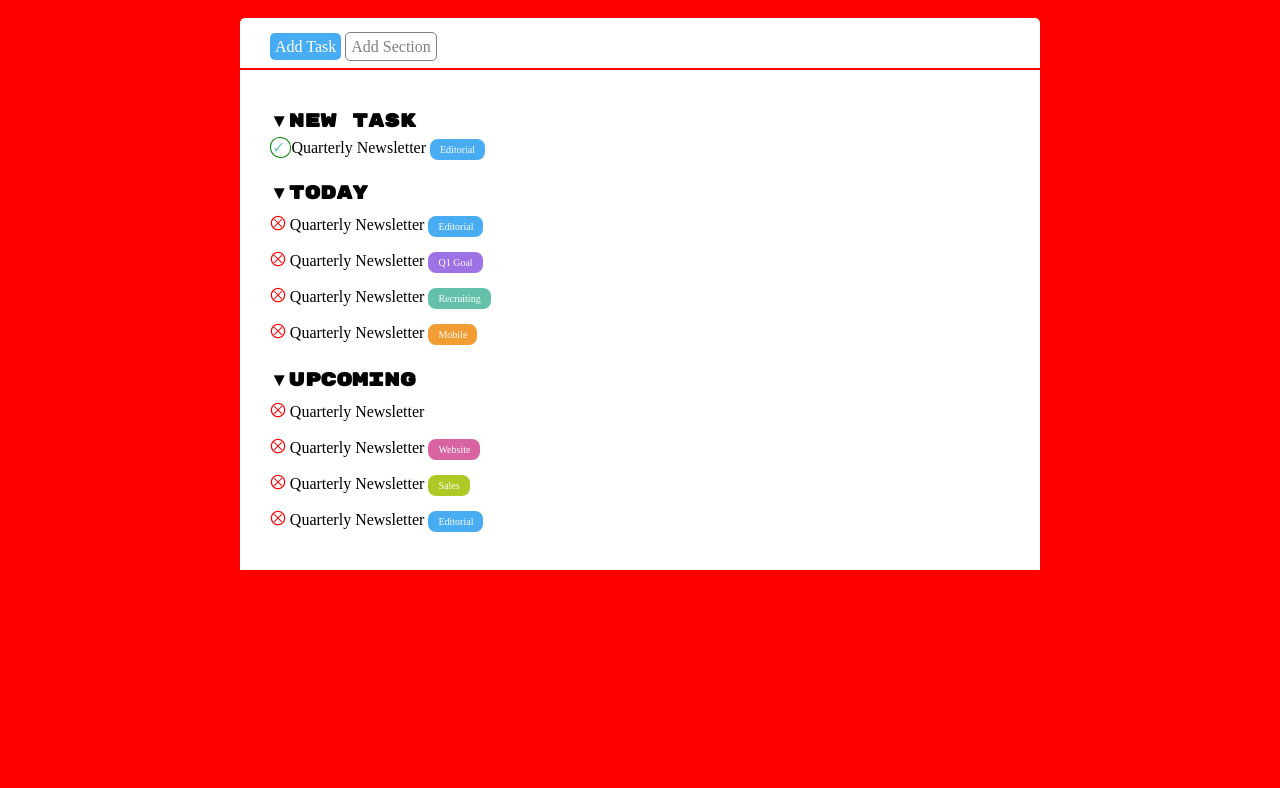
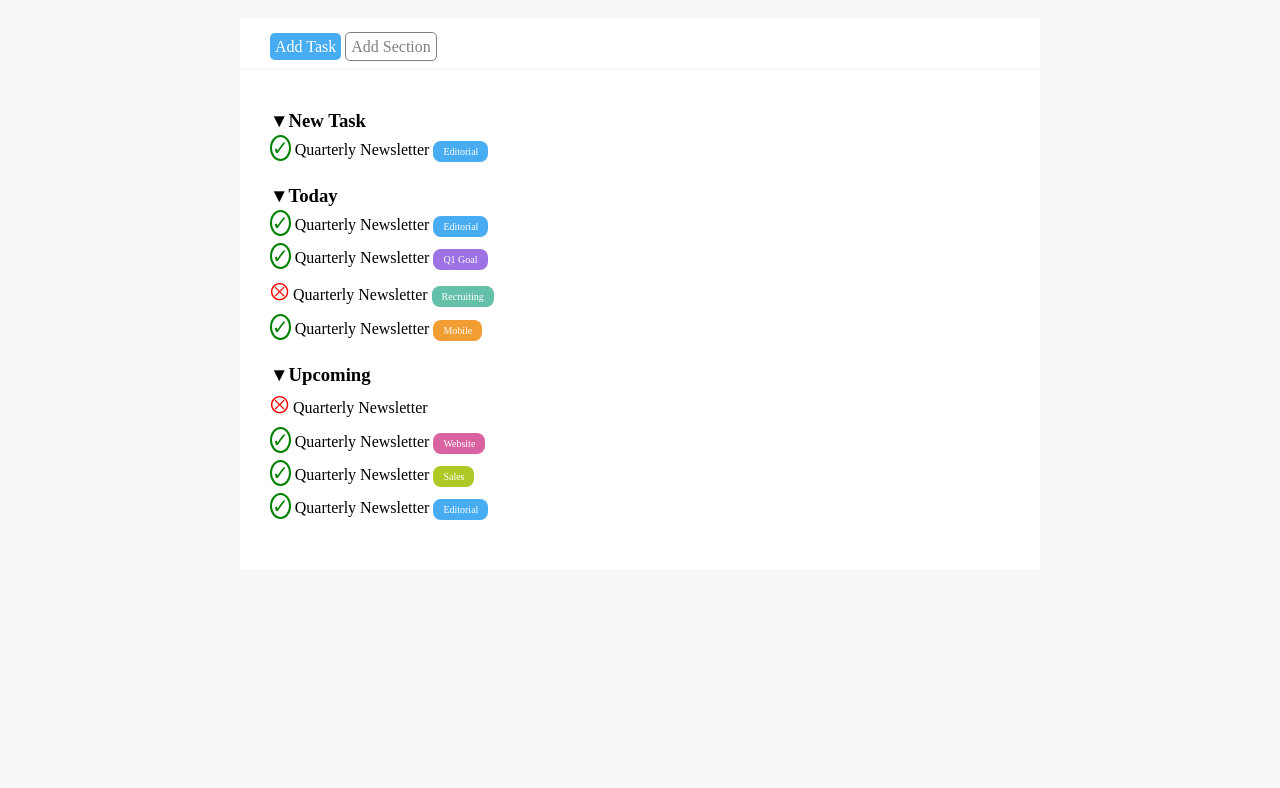
Before and after one commit to karimdib/html-css-toboolist, a plain HTML site: page index.html in a window 1280 px wide. Shown: the part 82-870 px from the top of the page. After the commit the page ends 800 px from the top, so only its background shows below. Drawn offline with Linux system fonts and the light colour scheme.

Commit message:
add comment index

```diff
--- a/css/style.css
+++ b/css/style.css
@@ -3,14 +3,24 @@
     padding: 0;
     box-sizing: border-box;
 }
+
+
+body{
+    background-color:#f6f8f9 ;
+}
+
 ul, ol{
     list-style: none;
     margin: 0;
     padding: 10px 0px;
 }
+
+
 li{
-    padding: 5px 0;
+    padding: 6px 0;
 }
+
+/*inizio header */
 
 header {
     height: 70px;
@@ -28,24 +38,19 @@ header {
     line-height: 50px;
     font-family: 'IBM Plex Mono', monospace;
 }
+/*fine header */
 
-main{
+/*inizio main */
 
-    background-color:/*#f6f8f9*/ red;
-    height: 100vh;
-
-
-}
-
-.cointainer-one{
+.container-one{
     padding-top: 30px;
     max-width: 800px;
     margin: auto;
-    background-color: /*#f6f8f9*/ red;
+    background-color: #f6f8f9 ;
 }
 
 
-
+/*prima sezione */
 .first{
     height: 30px;
     width: 800px;
@@ -55,8 +60,7 @@ main{
     border-radius: 5px 5px 0px 0px  ;
 }
 
-
-
+/*primo bottone */
 #first-a {
 
     background-color: #47acf1;
@@ -67,6 +71,7 @@ main{
 
 }
 
+/*secondo bottone */
 #second-a {
 
 
@@ -77,6 +82,7 @@ main{
     border: 1px solid grey;
 }
 
+/*seconda sezione */
 .second{
     height: 500px;
     width: 800px;
@@ -84,20 +90,26 @@ main{
     padding: 30px 30px ;
 }
 
-
+/*simbolo cross */
 .cross{
     color: red;
-    font-size: 20px;
+    font-size: 24px;
     line-height: 26px;
 }
 
-.check{
-    color: #71c5b1;
-    border-radius:45% 49%;
-    padding:1px;
-    border:1px solid green;
+/*check fatto*/
+.circle{
+    width: 20px;
+    height: 20px;
+    border: 2px solid green;
+    border-radius: 50%;
+    font-size: 20px;
+    color: green;
+    line-height: 20px;
+
 
 }
+/*inizio caselle colorate */
 
 .box  {
     background-color: #47acf1;
@@ -147,8 +159,12 @@ main{
     border-radius: 8px;
     font-size: 10px;
 }
+/*fine caselle colorate */
+
 
 h3{
     font-weight: bolder;
-    font-family: 'Rubik Mono One', sans-serif;
+    font-family: 'Rubik Mono One', ;
 }
+
+/*fine  main */
--- a/index.html
+++ b/index.html
@@ -18,8 +18,12 @@
         </div>
     </header>
 
+    <!--inizio header-->
+
+    <!--inizio main-->
     <main>
-        <div class="cointainer-one">
+        <!--inizio container-->
+        <div class="container-one">
 
                 <div class="first">
                     <a id="first-a" href="#">Add Task</a>
@@ -27,26 +31,31 @@
                 </div>
                 <div class="second">
 
+                    <!--inizio prima sezione-->
+
                     <div class="first-section">
                         <ul>
                             <h3>&#9660;New Task</h3>
                             <li>
-                                <span class="check">&check; </span>
+                                <span class=" circle">&#x2713;</span>
                                 Quarterly Newsletter
                                 <span class="box">Editorial</span>
                             </li>
                         </ul>
                     </div>
+                    <!--fine prima sezione-->
+
+                    <!--inizio seconda sezione-->
                     <div class="second-section">
                         <ul>
                             <h3>&#9660;Today</h3>
                             <li>
-                                <span class="cross">&#11198;</span>
+                                <span class=" circle">&#x2713;</span>
                                 Quarterly Newsletter
                                 <span class="box">Editorial</span>
                             </li>
                             <li>
-                                <span class="cross">&#11198;</span>
+                                <span class=" circle">&#x2713;</span>
                                 Quarterly Newsletter
                                 <span class="box-violet">Q1 Goal </span>
                             </li>
@@ -56,13 +65,16 @@
                                 <span class="box-green">Recruiting </span>
                             </li>
                             <li>
-                                <span class="cross">&#11198;</span>
+                                <span class=" circle">&#x2713;</span>
                                 Quarterly Newsletter
                                 <span class="box-orange">Mobile </span>
                             </li>
                         </ul>
 
                     </div>
+                    <!--fine seconda sezione-->
+
+                    <!--inizio terza sezione-->
                     <div class="thirth-section">
                         <ul>
                             <h3>&#9660;Upcoming</h3>
@@ -72,26 +84,29 @@
 
                             </li>
                             <li>
-                                <span class="cross">&#11198;</span>
+                                <span class=" circle">&#x2713;</span>
                                 Quarterly Newsletter
                                 <span class="box-pink">Website </span>
                             </li>
                             <li>
-                                <span class="cross">&#11198;</span>
+                                <span class=" circle">&#x2713;</span>
                                 Quarterly Newsletter
                                 <span class="box-yellow">Sales </span>
                             </li>
                             <li>
-                                <span class="cross">&#11198;</span>
+                                <span class=" circle">&#x2713;</span>
                                 Quarterly Newsletter
                                 <span class="box">Editorial </span>
                             </li>
                         </ul>
                     </div>
+                    <!--fine terza sezione -->
                 </div>
 
 
         </div>
+        <!--fine container-->
     </main>
+    <!--fine main-->
 </body>
 </html>
```
